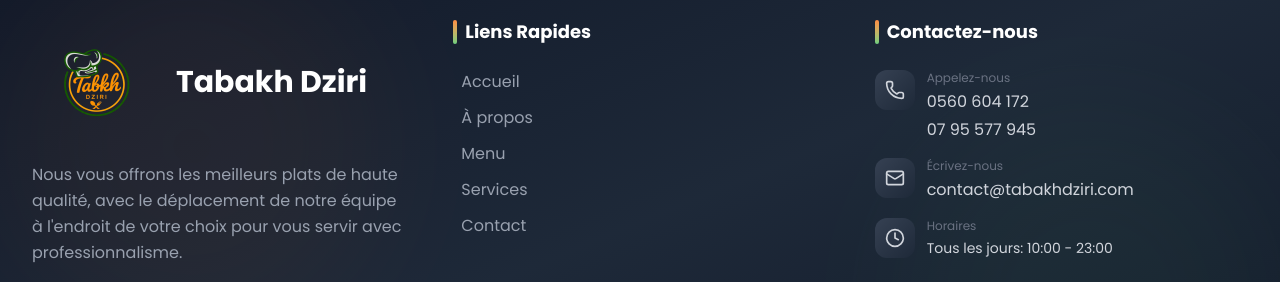
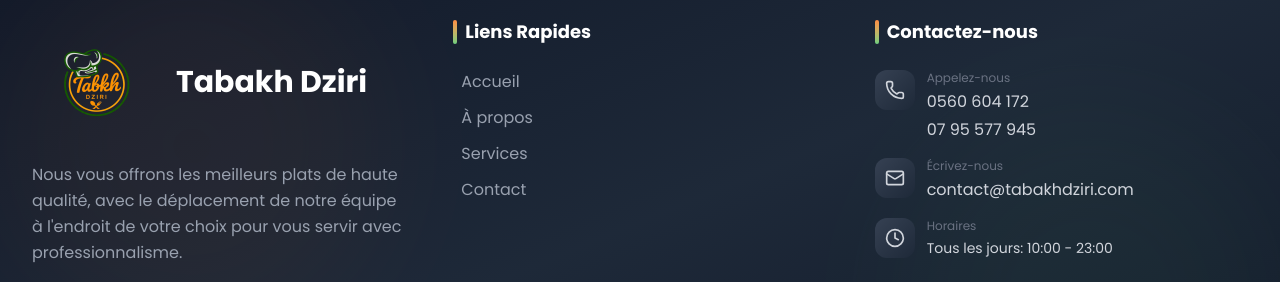
Before and after one commit to imadeddine22/tabakhdziri, a Next.js app in the folder food-delivery-app/: page / in a window 1280 px wide. Shown: the part 1285-1567 px from the top of the page. Built offline with nearby package versions, Linux system fonts and the light colour scheme; no server answers.

Commit message:
fix: remove Menu link from footer quick links

```diff
--- a/food-delivery-app/components/Footer.jsx
+++ b/food-delivery-app/components/Footer.jsx
@@ -100,7 +100,6 @@
                             {[
                                 { href: '/', label: language === 'ar' ? 'الرئيسية' : 'Accueil' },
                                 { href: '/about', label: language === 'ar' ? 'من نحن' : 'À propos' },
-                                { href: '/plats', label: language === 'ar' ? 'قائمة الطعام' : 'Menu' },
                                 { href: '/services', label: language === 'ar' ? 'خدماتنا' : 'Services' },
                                 { href: '/contact', label: language === 'ar' ? 'اتصل بنا' : 'Contact' },
                             ].map((link) => (
```
